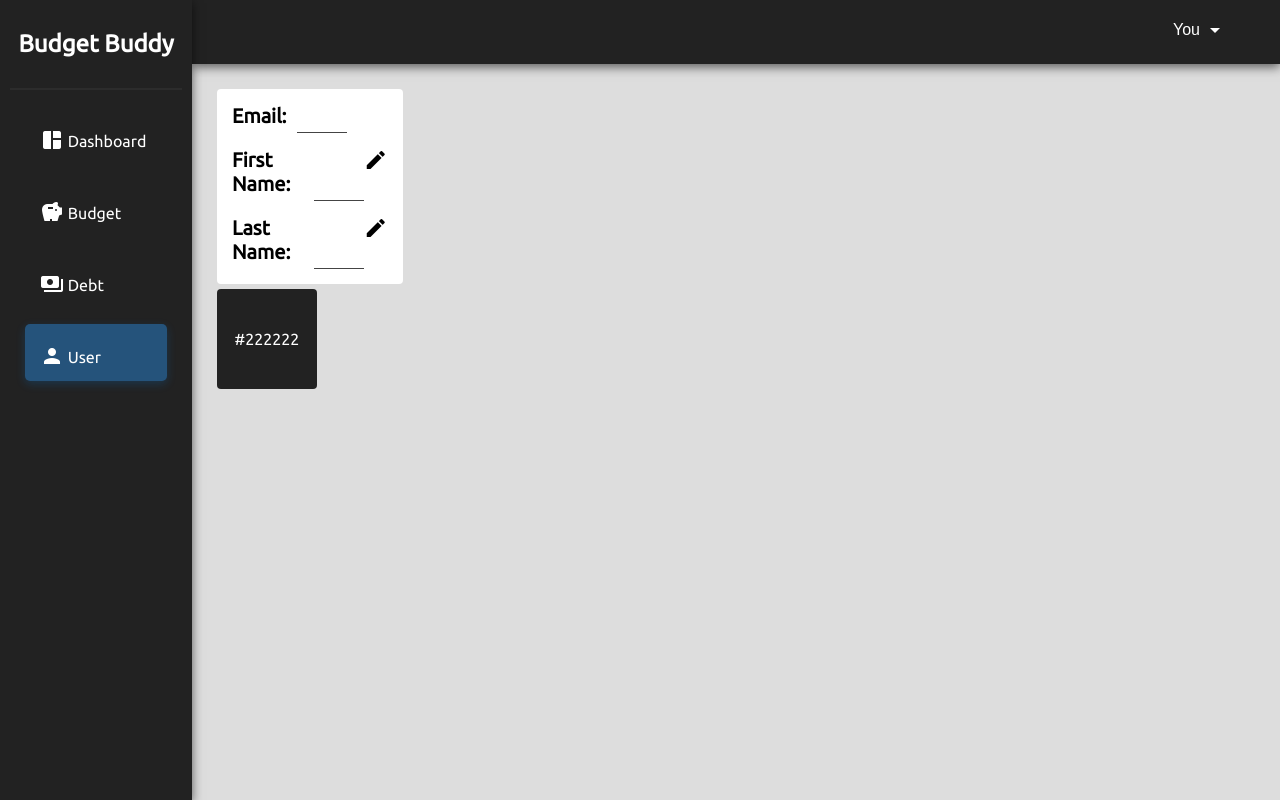
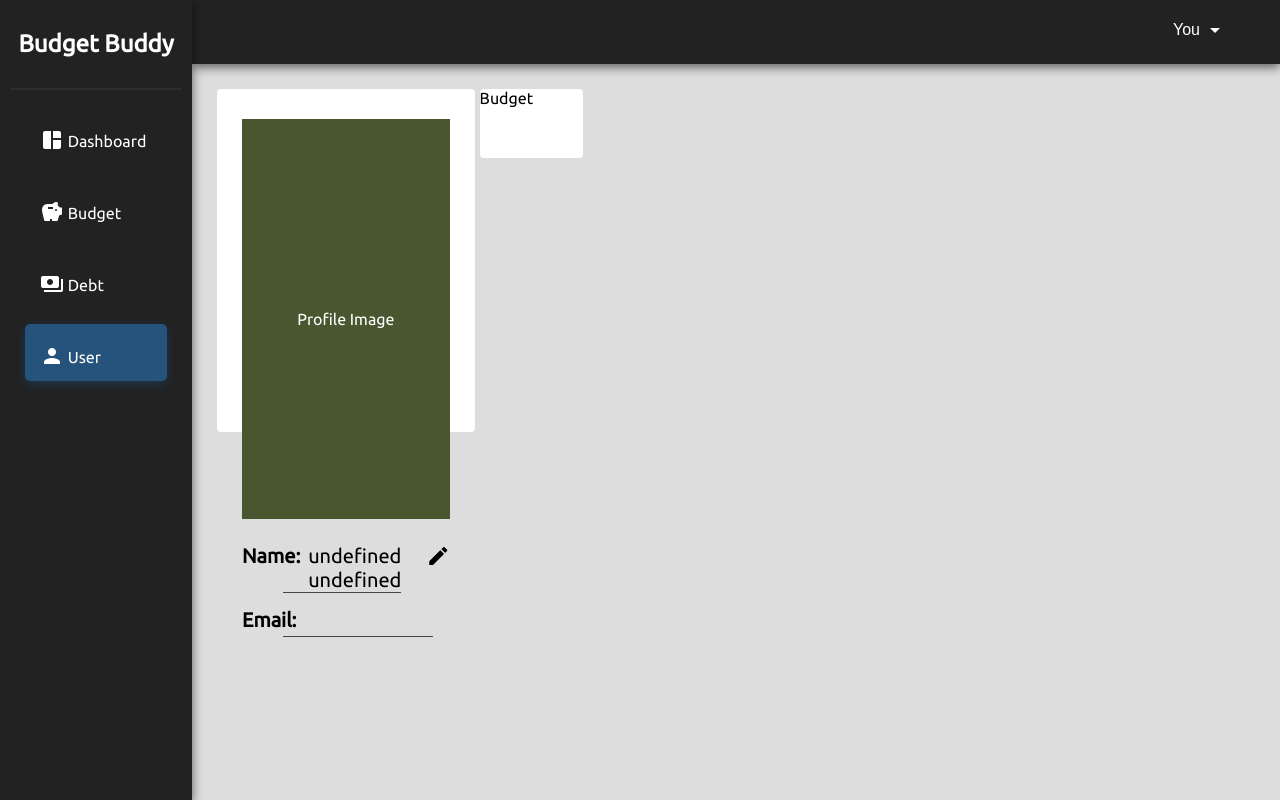
Before and after one commit to Group-Saber/saber-budget-buddy, a React (Create React App) app in the folder budget_buddy_frontend/: page /main/user in a window 1280 px wide. Built offline with nearby package versions, Linux system fonts and the light colour scheme; the HTML template or start-up script is replaced by a standard one.

Commit message:
UserPage styling

```diff
--- a/budget_buddy_frontend/src/App.css
+++ b/budget_buddy_frontend/src/App.css
@@ -60,6 +60,9 @@ body {
 }
 
 .login-input input {
+  /* outline: 0;
+  border: none;
+  border-bottom: 2px solid var(--black); */
   border: 2px solid var(--black);
   border-radius: 4px;
   padding: 12px 20px;
@@ -393,6 +396,9 @@ body {
 }
 
 .debt-input input {
+  /* outline: 0;
+  border: none;
+  border-bottom: 2px solid var(--black); */
   border: 2px solid var(--black);
   border-radius: 4px;
   padding: 12px 20px;
@@ -523,11 +529,24 @@ body {
   cursor: pointer;
 }
 
+/** UserPage */
+.user-top {
+  display: flex;
+  height: 50%;
+}
+
 .user-info {
-  padding: 15px;
-  width: 15%;
+  padding: 25px;
+  width: 20%;
   border-radius: 4px;
   background-color: var(--fg-color);
+}
+
+.user-img {
+  width: 100%;
+  height: 400px;
+  margin-bottom: 25px;
+  background-color: var(--bg-color);
 }
 
 .user-detail {
@@ -543,28 +562,34 @@ body {
 .user-label {
   font-weight: bold;
   margin-bottom: 5px;
-
+  width: 15%;
 }
 
 .user-text {
   border-bottom: 1px solid var(--gray);
+  width: 60%;
   margin-left: 10px;
-  padding: 0 25px;
+  padding-left: 25px;
 }
 
 .user-icon {
-  right: 0;
+  margin-left: 25px;
 }
 
 .user-icon:hover {
   cursor: pointer;
 }
 
+.user-budget {
+  margin-left: 5px;
+  border-radius: 4px;
+  background-color: var(--fg-color);
+  height: 20%;
+  width: 10%;
+}
+
 .box {
   margin-top: 5px;
-  border-radius: 4px;
-  height: 100px;
-  width: 100px;
   display: flex;
   align-items: center;
   justify-content: center;
--- a/budget_buddy_frontend/src/pages/UserPage.js
+++ b/budget_buddy_frontend/src/pages/UserPage.js
@@ -1,7 +1,11 @@
-import React, { useState } from 'react'
+import React, { useEffect, useState } from 'react'
 
 const UserPage = ({user}) => {
-    let [color, setColor] = useState('#222222')
+    let [color, setColor] = useState('')
+
+    useEffect(() => {
+        handleClick()
+    }, [user])
 
     let handleClick = () => {
         const hex = '0123456789abcdef'
@@ -17,23 +21,21 @@ const UserPage = ({user}) => {
 
     return (
         <div className='tab-body'>
-            <div className='user-info'>
-                <div className='user-detail'>
-                    <div className='user-label'>Email:</div>
-                    <div className='user-text'>{user.email}</div>
+            <div className='user-top'>
+                <div className='user-info'>
+                    <div className='user-img box' style={{backgroundColor: color}} onClick={handleClick}>Profile Image</div>
+                    <div className='user-detail'>
+                        <div className='user-label'>Name:</div>
+                        <div className='user-text'>{`${user.first} ${user.last}`}</div>
+                        <div className='user-icon'><i className='material-icons'>edit</i></div>
+                    </div>
+                    <div className='user-detail'>
+                        <div className='user-label'>Email:</div>
+                        <div className='user-text'>{user.email}</div>
+                    </div>
                 </div>
-                <div className='user-detail'>
-                    <div className='user-label'>First Name:</div>
-                    <div className='user-text'>{user.first}</div>
-                    <div className='user-icon'><i className='material-icons'>edit</i></div>
-                </div>
-                <div className='user-detail'>
-                    <div className='user-label'>Last Name:</div>
-                    <div className='user-text'>{user.last}</div>
-                    <div className='user-icon'><i className='material-icons'>edit</i></div>
-                </div>
+                <div className='user-budget'>Budget</div>
             </div>
-            <div className='box' style={{backgroundColor: color}} onClick={handleClick}>{color}</div>
         </div>
     )
 }
```
Also changed, not shown: 1 other file (tests, documents, lock files or other folders).
